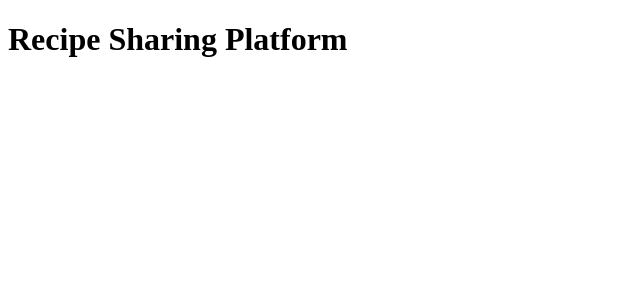
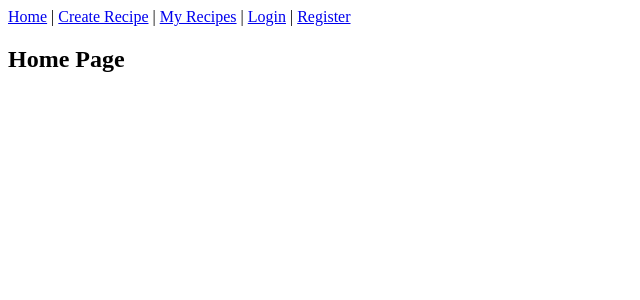
Before and after one commit to kudoshinichi02/recipe-sharing-platform, a React (Vite) app in the folder frontend/recipe-frontend/: page / in a window 1280 px wide. Shown: the top 300 px of the page, without its empty margins (0-640 px from the left). Built offline with nearby package versions, Linux system fonts and the light colour scheme.

Commit message:
Add navbar and placeholder pages with routing

```diff
--- a/frontend/recipe-frontend/package.json
+++ b/frontend/recipe-frontend/package.json
@@ -11,7 +11,8 @@
   },
   "dependencies": {
     "react": "^19.2.0",
-    "react-dom": "^19.2.0"
+    "react-dom": "^19.2.0",
+    "react-router-dom": "^7.11.0"
   },
   "devDependencies": {
     "@eslint/js": "^9.39.1",
--- a/frontend/recipe-frontend/src/App.jsx
+++ b/frontend/recipe-frontend/src/App.jsx
@@ -1,9 +1,26 @@
-function App() {
+import { Routes, Route } from "react-router-dom";
+import Navbar from "./components/Navbar";
+
+import Home from "./pages/Home";
+import Login from "./pages/Login";
+import Register from "./pages/Register";
+import CreateRecipe from "./pages/CreateRecipe";
+import MyRecipes from "./pages/MyRecipes";
+import RecipeDetails from "./pages/RecipeDetails";
+
+export default function App() {
     return (
-        <div>
-            <h1>Recipe Sharing Platform</h1>
-        </div>
-    )
+        <>
+            <Navbar />
+
+            <Routes>
+                <Route path="/" element={<Home />} />
+                <Route path="/login" element={<Login />} />
+                <Route path="/register" element={<Register />} />
+                <Route path="/create" element={<CreateRecipe />} />
+                <Route path="/my-recipes" element={<MyRecipes />} />
+                <Route path="/recipes/:id" element={<RecipeDetails />} />
+            </Routes>
+        </>
+    );
 }
-
-export default App
--- /dev/null
+++ b/frontend/recipe-frontend/src/components/Navbar.jsx
@@ -0,0 +1,13 @@
+import { Link } from "react-router-dom";
+
+export default function Navbar() {
+    return (
+        <nav>
+            <Link to="/">Home</Link> |{" "}
+            <Link to="/create">Create Recipe</Link> |{" "}
+            <Link to="/my-recipes">My Recipes</Link> |{" "}
+            <Link to="/login">Login</Link> |{" "}
+            <Link to="/register">Register</Link>
+        </nav>
+    );
+}
--- a/frontend/recipe-frontend/src/main.jsx
+++ b/frontend/recipe-frontend/src/main.jsx
@@ -1,9 +1,12 @@
 import React from 'react';
 import ReactDOM from 'react-dom/client';
+import { BrowserRouter } from 'react-router-dom';
 import App from './App';
 
 ReactDOM.createRoot(document.getElementById('root')).render(
-  <React.StrictMode>
-    <App />
-  </React.StrictMode>
+    <React.StrictMode>
+        <BrowserRouter>
+            <App />
+        </BrowserRouter>
+    </React.StrictMode>
 );
--- /dev/null
+++ b/frontend/recipe-frontend/src/pages/CreateRecipe.jsx
@@ -0,0 +1,5 @@
+function Home() {
+    return <h2>Create Page</h2>;
+}
+
+export default Home;
--- /dev/null
+++ b/frontend/recipe-frontend/src/pages/Home.jsx
@@ -0,0 +1,5 @@
+function Home() {
+    return <h2>Home Page</h2>;
+}
+
+export default Home;
--- /dev/null
+++ b/frontend/recipe-frontend/src/pages/Login.jsx
@@ -0,0 +1,5 @@
+function Home() {
+    return <h2>Login Page</h2>;
+}
+
+export default Home;
--- /dev/null
+++ b/frontend/recipe-frontend/src/pages/MyRecipes.jsx
@@ -0,0 +1,5 @@
+function Home() {
+    return <h2>Recipes Page</h2>;
+}
+
+export default Home;
--- /dev/null
+++ b/frontend/recipe-frontend/src/pages/RecipeDetails.jsx
@@ -0,0 +1,5 @@
+function Home() {
+    return <h2>Recipe Details Page</h2>;
+}
+
+export default Home;
--- /dev/null
+++ b/frontend/recipe-frontend/src/pages/Register.jsx
@@ -0,0 +1,5 @@
+function Home() {
+    return <h2>Register Page</h2>;
+}
+
+export default Home;
```
Also changed, not shown: 1 other file (tests, documents, lock files or other folders).
